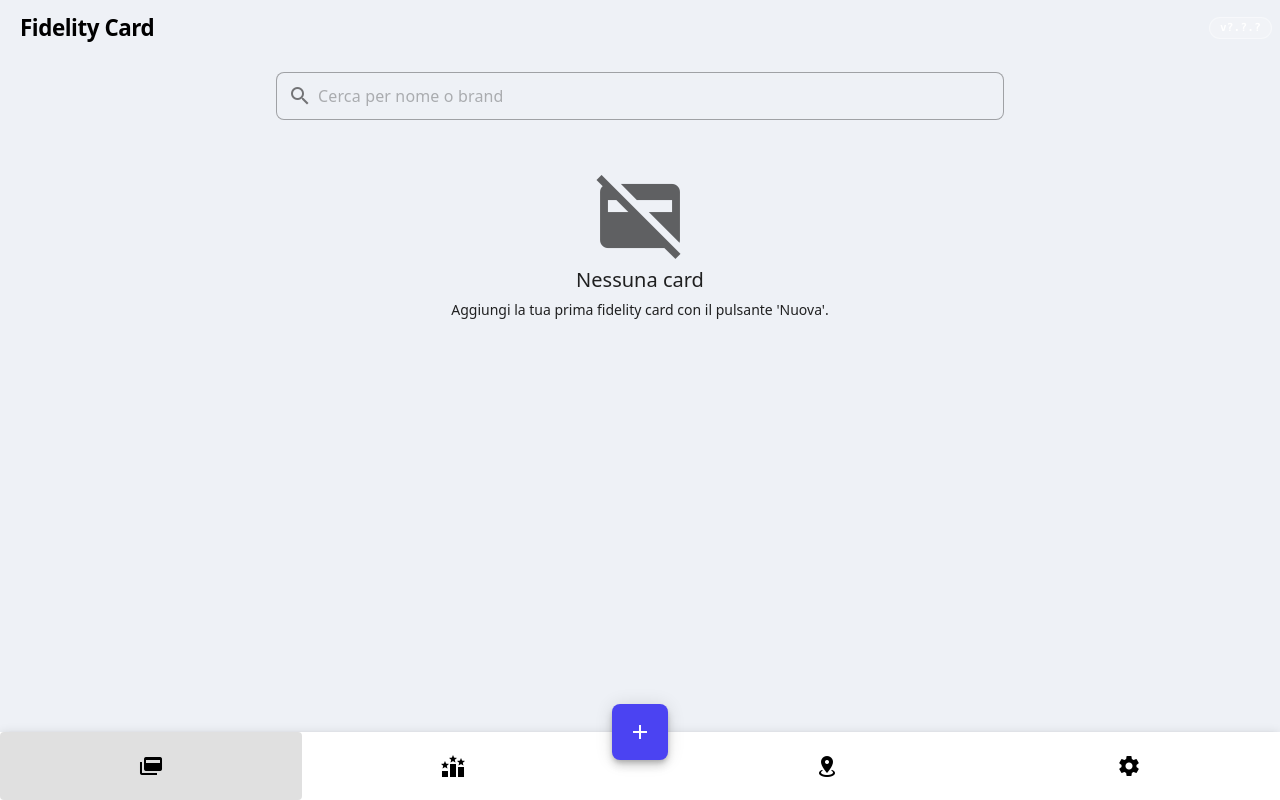
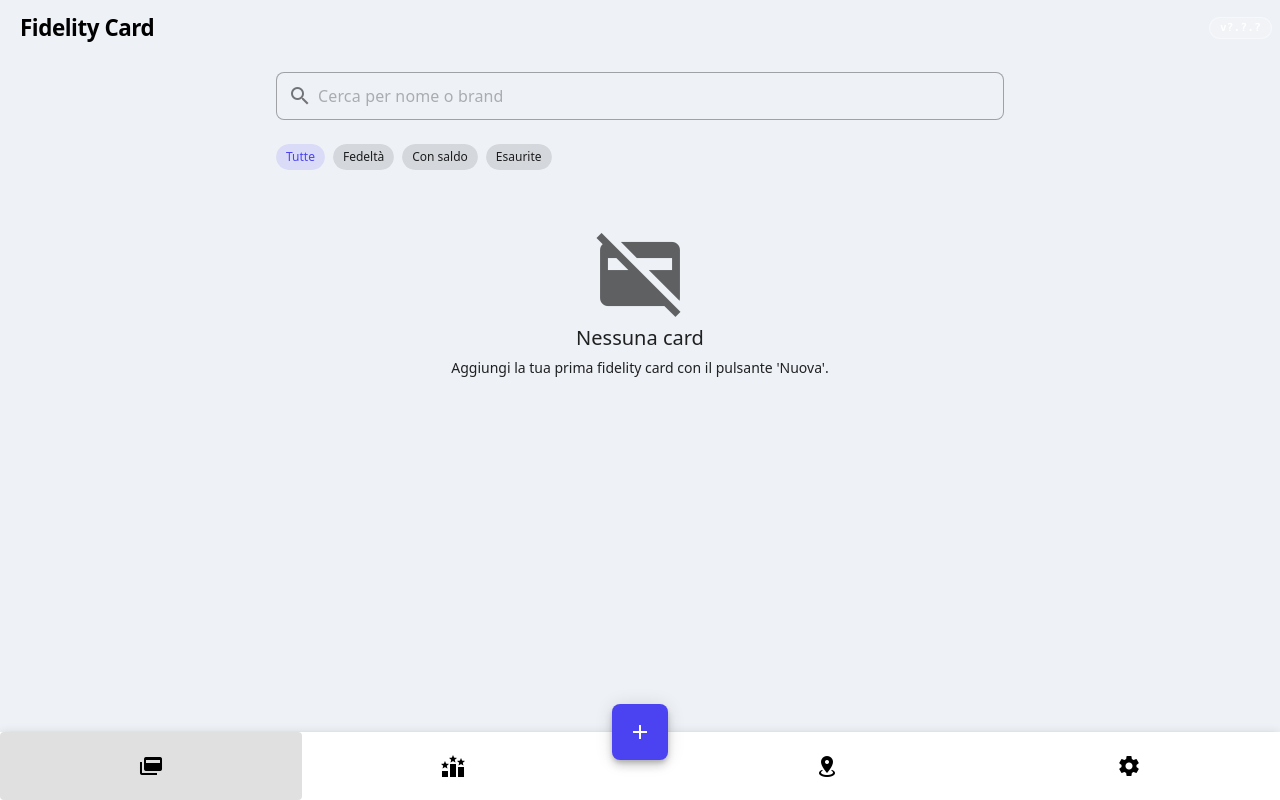
Before and after one commit to savez/fidality-card, a Vue app: page /#/cards in a window 1280 px wide. Built offline with nearby package versions, Linux system fonts and the light colour scheme.

Commit message:
feat(cards): chip di filtro per stato saldo

```diff
--- a/src/views/CardsView.vue
+++ b/src/views/CardsView.vue
@@ -21,6 +21,13 @@ function onTogglePin(id) {
       hide-details
       class="mb-4"
     />
+
+    <v-chip-group v-model="cards.filter" mandatory selected-class="text-primary" class="mb-3">
+      <v-chip value="all" size="small" variant="tonal">Tutte</v-chip>
+      <v-chip value="loyalty" size="small" variant="tonal">Fedeltà</v-chip>
+      <v-chip value="active" size="small" variant="tonal">Con saldo</v-chip>
+      <v-chip value="empty" size="small" variant="tonal">Esaurite</v-chip>
+    </v-chip-group>
 
     <v-progress-linear v-if="cards.loading" indeterminate class="mb-3" />
 
```
